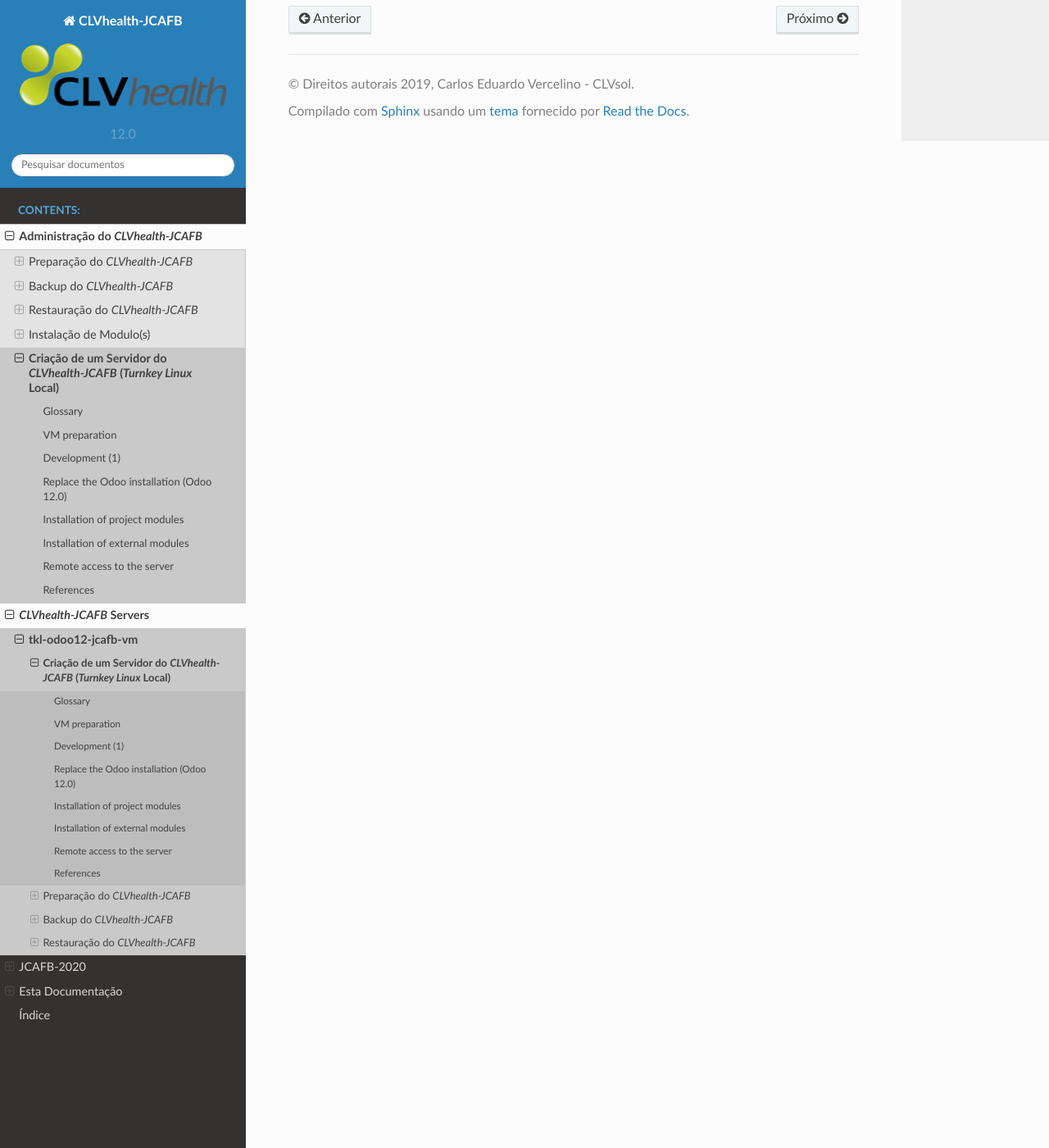
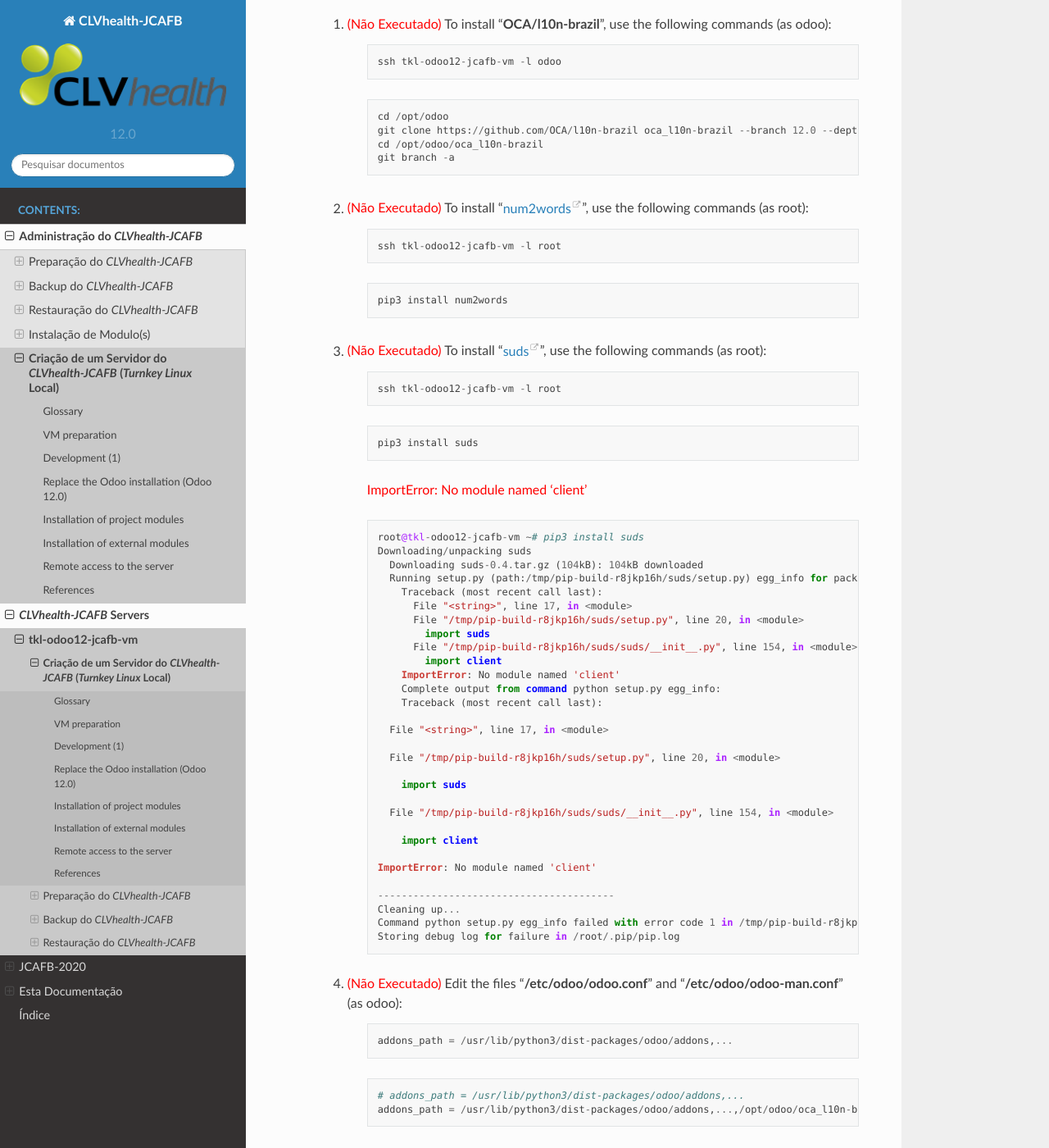
Before and after one commit to CLVsol/clvsol_clvhealth_jcafb_docs, a Sphinx documentation site: the page built from source/setup/server_setup_local.rst, in a window 1280 px wide and 1400 px high, scrolled down 10054 px. Shown: the whole window at 82% size. Built offline with Sphinx 7.4.7 and the Read the Docs theme 2.0.0, drawn with Linux system fonts in a browser that asks for light colours; some of the changed text lies outside the part shown.

Commit message:
[IMP] source/setup/server_setup_local.rst

```diff
--- a/source/setup/server_setup_local.rst
+++ b/source/setup/server_setup_local.rst
@@ -116,6 +116,50 @@
         date -set="STRING"
 
     * STRING: **19 JUL 2018 15:06:00**
+
+#. Enable **Connecting through SSH tunnel**:
+
+    * `Solving SSH “channel 3: open failed: administratively prohibited” error when tunnelling <https://blog.mypapit.net/2012/06/solving-ssh-channel-3-open-failed-administratively-prohibited-error-when-tunnelling.html>`_
+    * `Secure TCP/IP Connections with SSH Tunnels <https://www.postgresql.org/docs/9.1/static/ssh-tunnels.html>`_
+    * `Using an SSH Tunnel <http://confluence.dbvis.com/display/UG91/Using+an+SSH+Tunnel>`_
+
+    #. Edit the file "**/etc/ssh/sshd_config**" (as root):
+
+        ::
+
+            AllowTcpForwarding no
+
+        ::
+
+            AllowTcpForwarding yes
+
+    #. To stop and start the Odoo server, use the following commands (as root):
+
+        ::
+
+            ssh tkl-odoo12-jcafb-vm -l root
+
+        ::
+
+            service sshd restart
+
+    #. To  establish a secure tunnel from the remote computer, use one the following commands (change the local port (5432) and the remote port (33335) appropriately):
+
+        ::
+
+            ssh -v -L 33335:localhost:5432 root@tkl-odoo12-jcafb-vm
+
+        ::
+
+            ssh -L 33335:localhost:5432 root@tkl-odoo12-jcafb-vm
+
+        ::
+
+            ssh -v -L 33335:127.0.0.1:5432 root@tkl-odoo12-jcafb-vm
+
+        ::
+
+            ssh -L 33335:127.0.0.1:5432 root@tkl-odoo12-jcafb-vm
 
 Development (1)
 ---------------
@@ -481,7 +525,7 @@
 
         ::
 
-            ssh tkl-odoo12-dev-vm -l odoo
+            ssh tkl-odoo12-jcafb-vm -l odoo
 
         ::
 
@@ -500,6 +544,87 @@
 
                 # addons_path = /usr/lib/python3/dist-packages/odoo/addons,...
                 addons_path = /usr/lib/python3/dist-packages/odoo/addons,...,/opt/odoo/clvsol_l10n_brazil
+
+#. `OCA/l10n-brazil <https://github.com/OCA/l10n-brazil>`_
+
+    #. :red:`(Não Executado)` To install "**OCA/l10n-brazil**", use the following commands (as odoo):
+
+        ::
+
+            ssh tkl-odoo12-jcafb-vm -l odoo
+
+        ::
+
+            cd /opt/odoo
+            git clone https://github.com/OCA/l10n-brazil oca_l10n-brazil --branch 12.0 --depth=1
+            cd /opt/odoo/oca_l10n-brazil
+            git branch -a
+
+    #. :red:`(Não Executado)` To install "`num2words <https://pypi.python.org/pypi/num2words>`_", use the following commands (as root):
+
+        ::
+
+            ssh tkl-odoo12-jcafb-vm -l root
+
+        ::
+
+            pip3 install num2words
+
+    #. :red:`(Não Executado)` To install "`suds <https://pypi.python.org/pypi/suds>`_", use the following commands (as root):
+
+        ::
+
+            ssh tkl-odoo12-jcafb-vm -l root
+
+        ::
+
+            pip3 install suds
+
+        :red:`ImportError: No module named 'client'`
+
+        ::
+
+            root@tkl-odoo12-jcafb-vm ~# pip3 install suds
+            Downloading/unpacking suds
+              Downloading suds-0.4.tar.gz (104kB): 104kB downloaded
+              Running setup.py (path:/tmp/pip-build-r8jkp16h/suds/setup.py) egg_info for package suds
+                Traceback (most recent call last):
+                  File "<string>", line 17, in <module>
+                  File "/tmp/pip-build-r8jkp16h/suds/setup.py", line 20, in <module>
+                    import suds
+                  File "/tmp/pip-build-r8jkp16h/suds/suds/__init__.py", line 154, in <module>
+                    import client
+                ImportError: No module named 'client'
+                Complete output from command python setup.py egg_info:
+                Traceback (most recent call last):
+
+              File "<string>", line 17, in <module>
+
+              File "/tmp/pip-build-r8jkp16h/suds/setup.py", line 20, in <module>
+
+                import suds
+
+              File "/tmp/pip-build-r8jkp16h/suds/suds/__init__.py", line 154, in <module>
+
+                import client
+
+            ImportError: No module named 'client'
+
+            ----------------------------------------
+            Cleaning up...
+            Command python setup.py egg_info failed with error code 1 in /tmp/pip-build-r8jkp16h/suds
+            Storing debug log for failure in /root/.pip/pip.log
+
+    #. :red:`(Não Executado)` Edit the files "**/etc/odoo/odoo.conf**" and "**/etc/odoo/odoo-man.conf**" (as odoo):
+
+        ::
+
+                addons_path = /usr/lib/python3/dist-packages/odoo/addons,...
+
+        ::
+
+                # addons_path = /usr/lib/python3/dist-packages/odoo/addons,...
+                addons_path = /usr/lib/python3/dist-packages/odoo/addons,...,/opt/odoo/oca_l10n-brazil
 
 Remote access to the server
 ---------------------------
```
